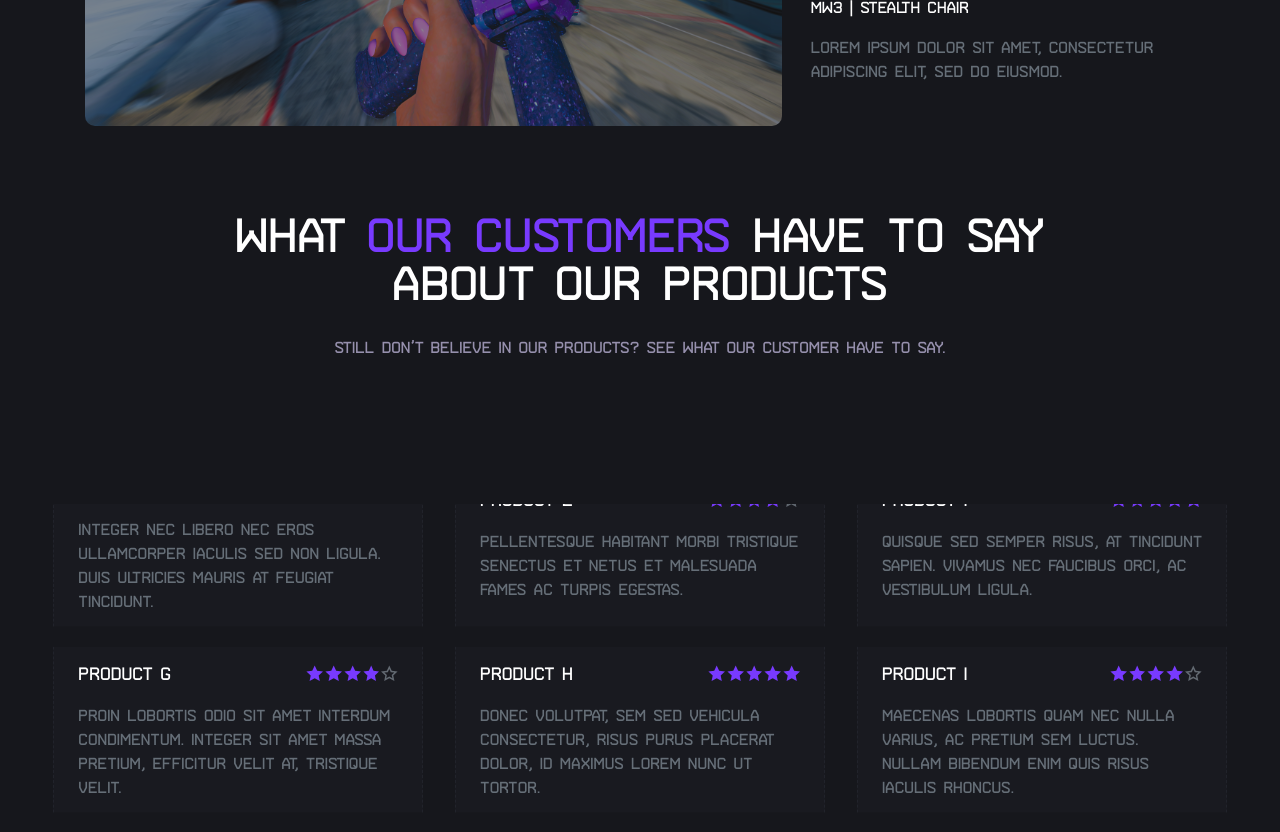
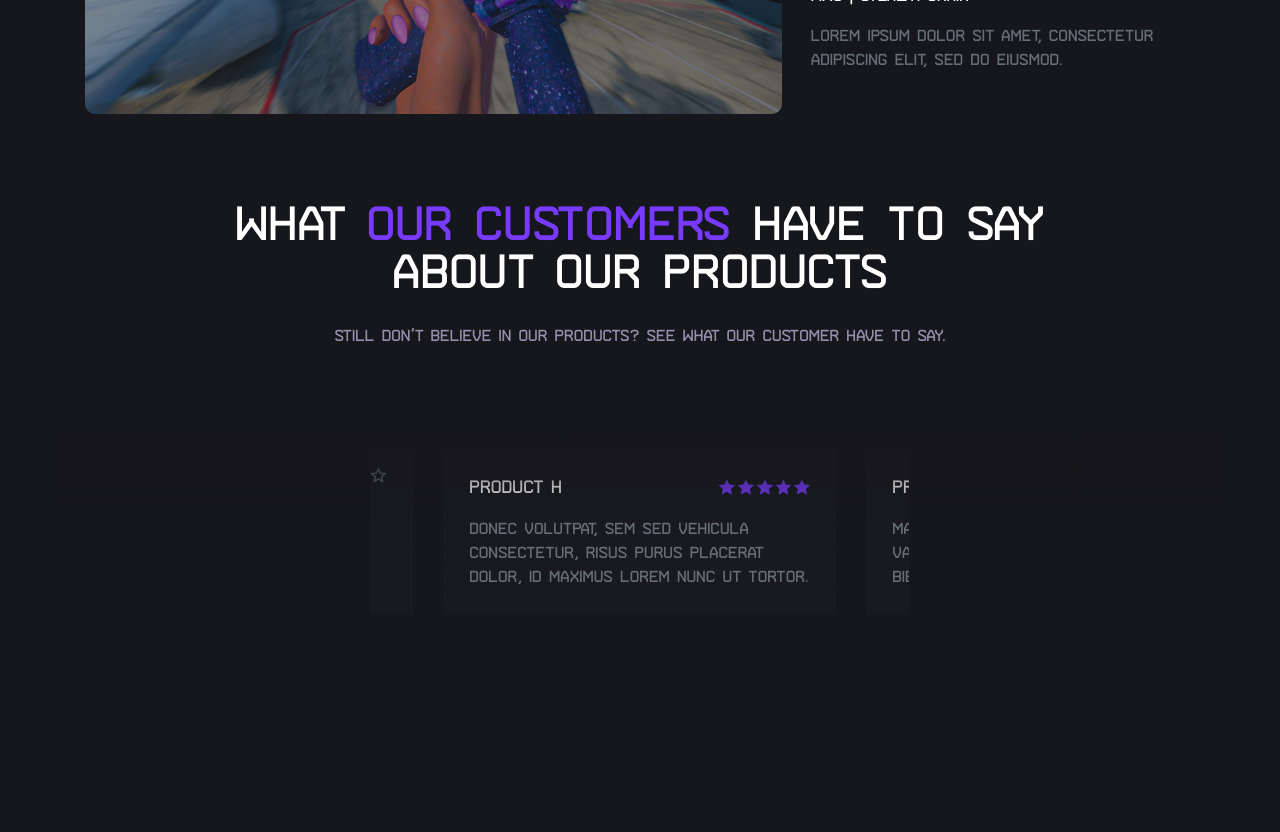
Before and after one commit to fafooti/app-project, a Next.js app: page / in a window 1280 px wide. Shown: the part 1760-2592 px from the top of the page. Built offline with nearby package versions, Linux system fonts and the light colour scheme.

Commit message:
chore : react-fast-marquee package added

```diff
--- a/package.json
+++ b/package.json
@@ -12,6 +12,7 @@
     "next": "14.1.4",
     "react": "^18",
     "react-dom": "^18",
+    "react-fast-marquee": "^1.6.4",
     "typewriter-effect": "^2.21.0"
   },
   "devDependencies": {
--- a/src/components/Button/Button.jsx
+++ b/src/components/Button/Button.jsx
@@ -1,7 +1,7 @@
 function Button({ children, icon, className, onClick, type, disabled }) {
   return (
     <button
-     className={`flex gap-2 py-2 px-4 rounded justify-center items-center  ${className ? className :""}`}
+     className={`flex gap-2 py-2 px-4 text-xs rounded justify-center items-center  ${className ? className :""}`}
       onClick={onClick}>
       {icon && <span>{icon}</span>}
       {children}
--- a/src/components/ProductCard/ProductCard.jsx
+++ b/src/components/ProductCard/ProductCard.jsx
@@ -18,7 +18,7 @@ function ProductCard({ buttonText, items, title }) {
         <p className="text-white ">{title}</p>
         <p className="text-secondaryGray">{items && items + "items"}</p>
       </div>
-      <Button className="text-center text-xs lg:text-base bg-primaryBlack hover:bg-primaryPurple border text-white border-secondaryWhite ">
+      <Button className="text-center  bg-primaryBlack hover:bg-primaryPurple border text-white border-secondaryWhite ">
         {buttonText}
       </Button>
     </div>
--- a/src/modules/Landing/Slider.jsx
+++ b/src/modules/Landing/Slider.jsx
@@ -1,6 +1,8 @@
 import React from "react";
 import Slide from "./Slide";
 import style from "./hero.module.css";
+import Marquee from "react-fast-marquee";
+import shadow from "/public/common/shadow.svg";
 const data = [
   {
     id: 1,
@@ -61,7 +63,7 @@ function Slider() {
   return (
     <div className="pt-32 pb-32 flex flex-col gap-16">
       <div className="flex flex-col w-full justify-center items-center">
-        <div className="text-center lg:w-[855px]  inline">
+        <div className="text-center lg:w-[855px]   inline">
           <p className="text-white md:text-42 lg:text-5xl font-semibold text-xl ">
             WHAT <span className="text-primaryPurple ">OUR CUSTOMERS</span> HAVE
             TO SAY ABOUT OUR PRODUCTS
@@ -72,15 +74,35 @@ function Slider() {
           </p>
         </div>
       </div>
-
-      <div
-        className={`grid md:grid-cols-2 lg:grid-cols-3  gap-x-8  gap-y-5 grid-col-1 relative mt-20  md:w-full xl:max-w-7xl ${style.slideshow} `}
-      >
-        {data.map((item) => (
-          <div key={item.id} className={` mx-auto h-full ${style.move}`}>
-            <Slide name={item.name} rate={item.rate} desc={item.desc} />
-          </div>
-        ))}
+      <div className="relative">
+        <img
+          src={shadow.src}
+          className="top-1.5  md:-top-5 right-0 left-0 absolute  z-10"
+        />
+        <img
+          src={shadow.src}
+          className="bottom-1.5  md:-bottom-5 rotate-180 right-0 left-0 absolute  z-10"
+        />
+        <div className="overflow-hidden  ">
+          <Marquee
+            autoFill
+            direction="up"
+            style={{ width: "100%", height: "100%" }}
+          >
+            <div
+              className={`grid md:grid-cols-2 lg:grid-cols-3  gap-x-8  gap-y-5 grid-col-1 relative `}
+            >
+              {data.map((item, index) => (
+                <Slide
+                  key={index}
+                  name={item.name}
+                  rate={item.rate}
+                  desc={item.desc}
+                />
+              ))}
+            </div>
+          </Marquee>
+        </div>
       </div>
     </div>
   );
--- a/src/pages/index.js
+++ b/src/pages/index.js
@@ -19,7 +19,7 @@ export default function Home() {
           </div>
         </div>
 
-        <div className=" w-11/12 mx-auto flex flex-col 1440:w-[1281px] items-center ">
+        <div className="w-11/12 1440:w-[1281px] mx-auto" >
           <PopularProducts />
           <VideoContainer />
           <Slider />
```
Also changed, not shown: public/common/shadow.svg (added), 1 other file (tests, documents, lock files or other folders).
